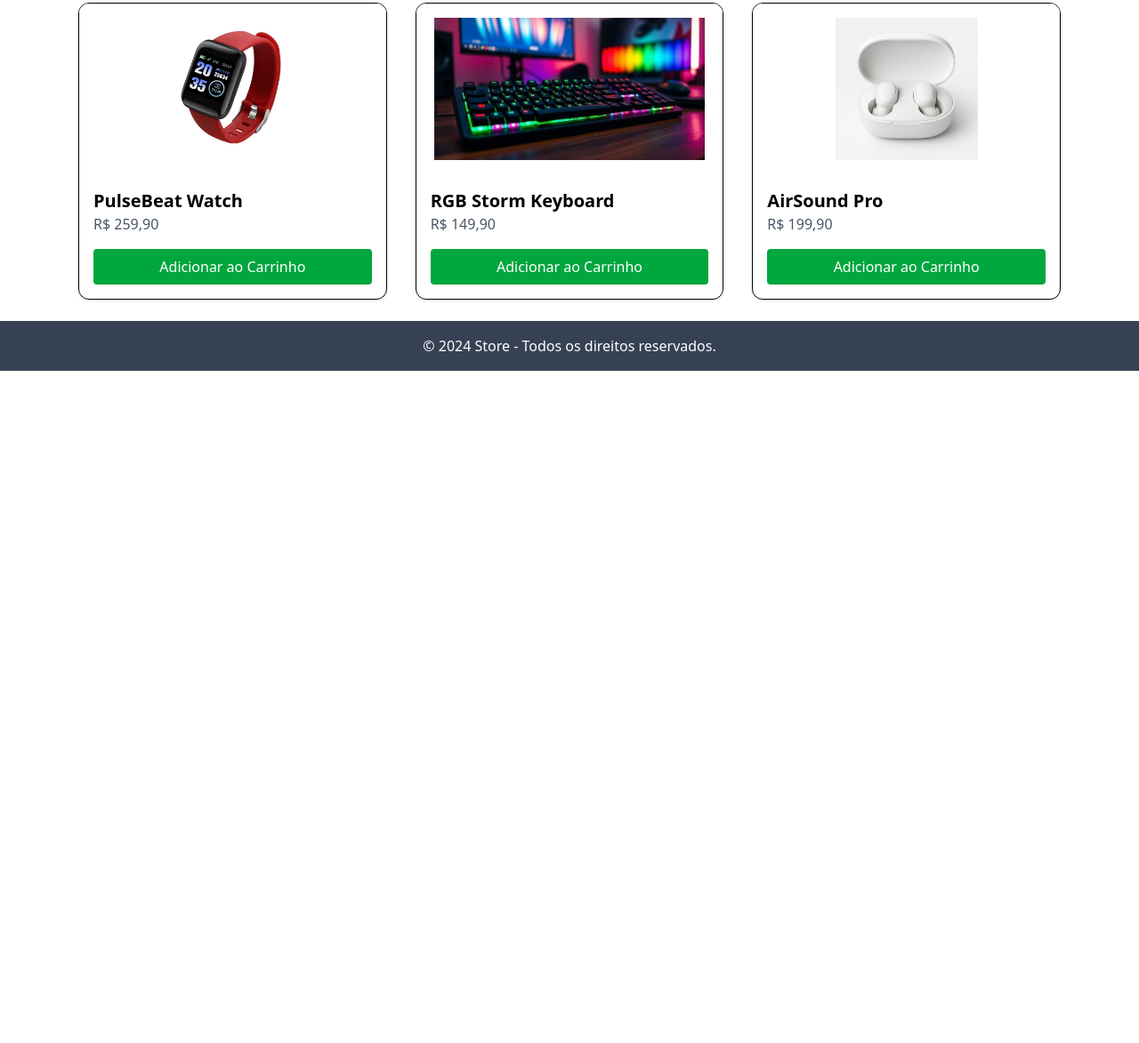
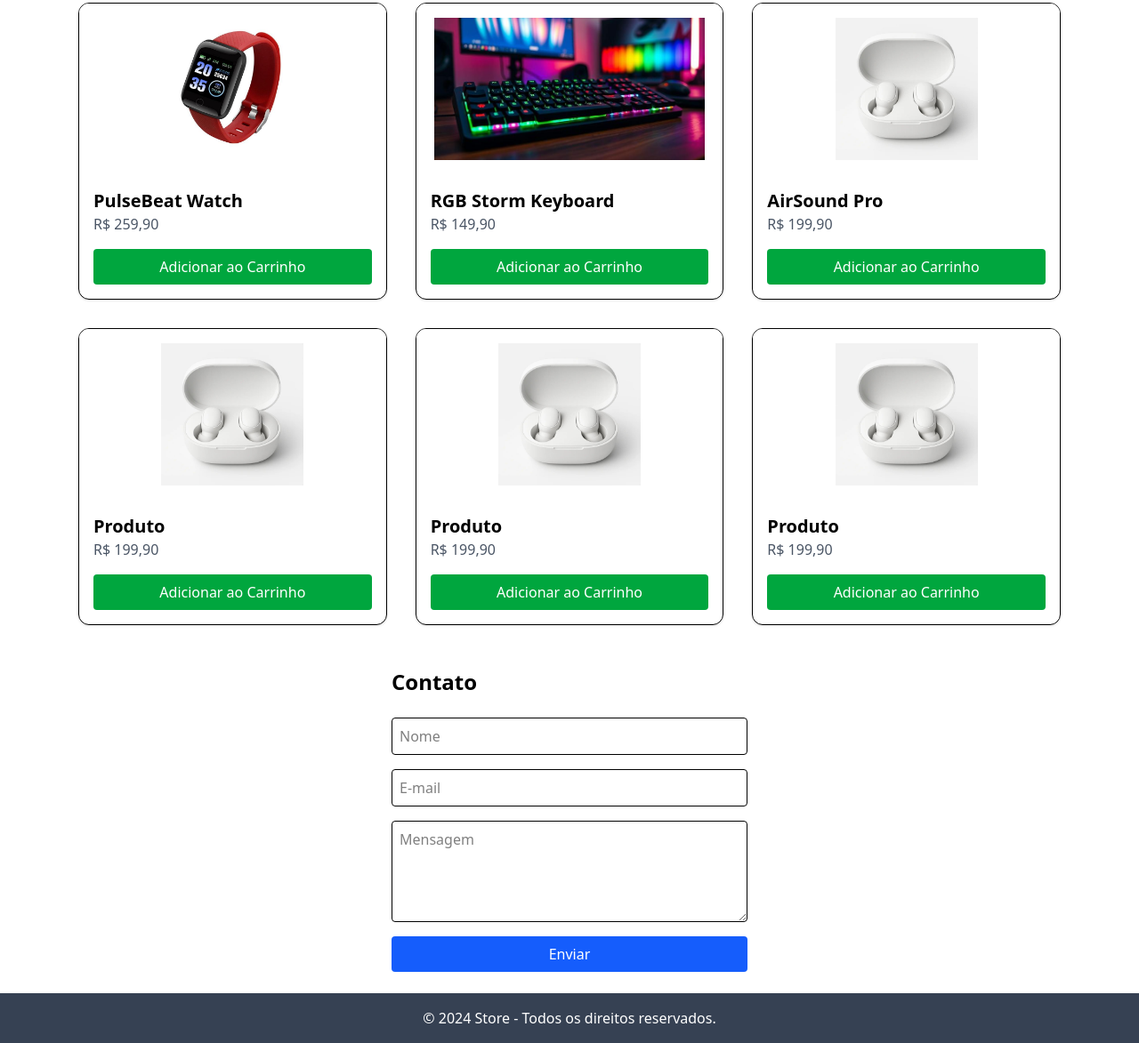
Before and after one commit to MillyLeals/oxetech-fullstack, a plain HTML site: page vitrine/index.html in a window 1280 px wide. Shown: the part 453-1626 px from the top of the page at 89% size. Before the commit the page ends 870 px from the top, so only its background shows below. Drawn offline with nearby package versions, Linux system fonts and the light colour scheme.

Commit message:
feat: adiciona formulário responsivo e atualiza vitrine de produtos

```diff
--- a/vitrine/index.html
+++ b/vitrine/index.html
@@ -20,7 +20,7 @@
     </header>
 
     <section class="bg-gray-100 text-center py-20">
-        <h1 class="text-4x1 md:text-6xl font-bold text-gray-900 mb-4">Os melhores produtos estão aqui </h1>
+        <h1 class="text-4xl md:text-6xl font-bold text-gray-900 mb-4">Os melhores produtos estão aqui </h1>
         <p class="text-lg text-gray-600 mb-8">Confira uma nova coleção com qualidade e preço justo</p>
         <button class="bg-blue-600 text-white px-6 py-3 rounded-lg hover:bg-blue-700">Comprar aqui</button>
     </section>
@@ -65,12 +65,93 @@
                 </div>
             </div>
 
+            <div class="border rounded-xl overflow-hidden shadow-sm hover:shadow-lg transition">
+                <img src="../img/fone.png" alt="Produto" class="w-full h-48 object-contain p-4 bg-white">
+                <div class="p-4">
+                    <h3 class="text-xl font-bold">Produto</h3>
+                    <p class="text-gray-600 mb-4">R$ 199,90</p>
+                    <button
+                        class="w-full bg-green-600 text-white px-4 py-2 rounded hover:bg-green-500 transition">Adicionar
+                        ao
+                        Carrinho</button>
+                </div>
+            </div>
+
+            <div class="border rounded-xl overflow-hidden shadow-sm hover:shadow-lg transition">
+                <img src="../img/fone.png" alt="Produto" class="w-full h-48 object-contain p-4 bg-white">
+                <div class="p-4">
+                    <h3 class="text-xl font-bold">Produto</h3>
+                    <p class="text-gray-600 mb-4">R$ 199,90</p>
+                    <button
+                        class="w-full bg-green-600 text-white px-4 py-2 rounded hover:bg-green-500 transition">Adicionar
+                        ao
+                        Carrinho</button>
+                </div>
+            </div>
+
+            <div class="border rounded-xl overflow-hidden shadow-sm hover:shadow-lg transition">
+                <img src="../img/fone.png" alt="Produto" class="w-full h-48 object-contain p-4 bg-white">
+                <div class="p-4">
+                    <h3 class="text-xl font-bold">Produto</h3>
+                    <p class="text-gray-600 mb-4">R$ 199,90</p>
+                    <button
+                        class="w-full bg-green-600 text-white px-4 py-2 rounded hover:bg-green-500 transition">Adicionar
+                        ao
+                        Carrinho</button>
+                </div>
+            </div>
+
         </div>
     </main>
+
+    <section class="max-w-md mx-auto p-6">
+        <h2 class="text-2xl font-bold mb-6">Contato</h2>
+
+        <form id="formContato" class="flex flex-col gap-4">
+
+            <input type="text" id="nome" placeholder="Nome" class="border rounded p-2">
+
+            <input type="email" id="email" placeholder="E-mail" class="border rounded p-2">
+
+            <textarea id="mensagem" placeholder="Mensagem" rows="4" class="border rounded p-2"></textarea>
+
+            <button type="submit" class="bg-blue-600 text-white py-2 rounded font-medium hover:bg-blue-700">
+                Enviar
+            </button>
+
+        </form>
+    </section>
+
+    <script>
+
+        const form = document.getElementById("formContato");
+
+        form.addEventListener("submit", function (event) {
+
+            //impedindo seu carregamento
+            event.preventDefault();
+
+            const nome = document.getElementById("nome").value; //valores capturados (nome, email e mensagem)
+
+            const email = document.getElementById("email").value;
+
+            const mensagem = document.getElementById("mensagem").value;
+
+            if (nome === "" || email === "") {
+                alert("Preencha seu nome e email!");
+                return;
+            }
+            alert(`Obrigado por entrar em contato, ${nome}!`);
+
+            form.reset(); //limpando o formulário (nome, email e mensagem)
+        });
+
+    </script>
 
     <footer class="bg-gray-700 text-white text-center p-4">
         &copy; 2024 Store - Todos os direitos reservados.
     </footer>
 
 </body>
+
 </html>
```
